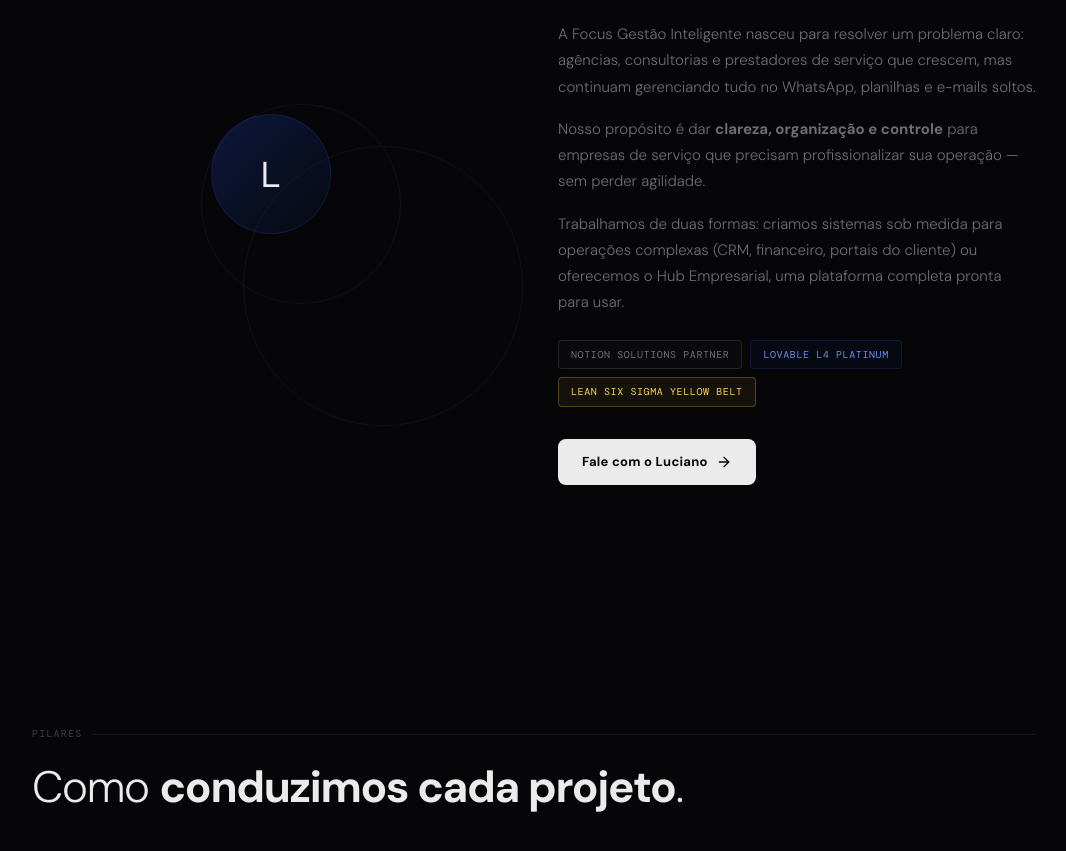
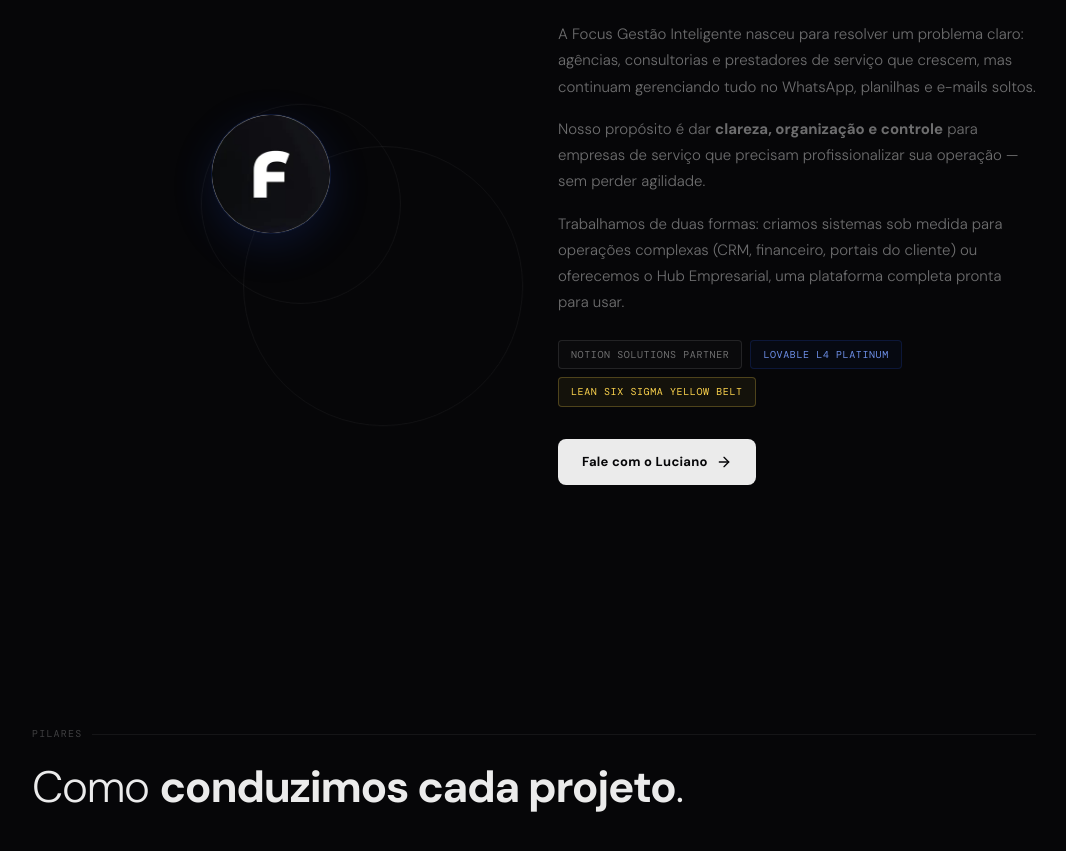
Before and after one commit to LucianoSantos95/gestaofocus-prime, a React (Vite) app: page /sobre in a window 1280 px wide. Shown: the part 830-1681 px from the top of the page, without its empty margins (106-1172 px from the left). Built offline with nearby package versions, Linux system fonts and the light colour scheme.

Commit message:
Changes
Co-authored-by: LucianoSantos95 <201101409+LucianoSantos95@users.noreply.github.com>

```diff
--- a/src/pages/AboutFocus.tsx
+++ b/src/pages/AboutFocus.tsx
@@ -1,6 +1,7 @@
 import { Link } from "react-router-dom";
 import SEOHead from "@/components/SEOHead";
 import { ArrowRight } from "lucide-react";
+import focusLogo from "@/assets/focus-logo-circle.png";
 
 const AboutFocus = () => {
   return (
@@ -40,25 +41,23 @@ const AboutFocus = () => {
           <div className="relative flex items-center justify-center" style={{ minHeight: 320 }}>
             <span className="sv-ring sv-ring-1" />
             <span className="sv-ring sv-ring-2" />
-            <div
+            <img
+              src={focusLogo}
+              alt="Focus Gestão Inteligente"
+              width={120}
+              height={120}
               style={{
                 width: 120,
                 height: 120,
                 borderRadius: "50%",
-                background: "linear-gradient(135deg, rgba(30,64,175,0.30), rgba(30,64,175,0.05))",
                 border: "1px solid rgba(30,64,175,0.25)",
-                display: "flex",
-                alignItems: "center",
-                justifyContent: "center",
-                fontFamily: "var(--font-mono)",
-                fontSize: 36,
-                color: "var(--text)",
+                boxShadow: "0 12px 40px rgba(30,64,175,0.20)",
                 position: "relative",
                 zIndex: 1,
+                objectFit: "cover",
+                background: "#0a0a0a",
               }}
-            >
-              L
-            </div>
+            />
           </div>
 
           {/* Bio */}
--- a/src/pages/Index.tsx
+++ b/src/pages/Index.tsx
@@ -289,7 +289,7 @@ const Index = () => {
           <p data-speakable="true" style={{ color: "var(--text2)", fontSize: 15, lineHeight: 1.85, maxWidth: 640, margin: "0 auto" }}>
             A Focus Gestão Inteligente é especialista em sistemas de gestão sob medida para agências de marketing,
             consultorias e prestadores de serviço no Brasil. Já entregamos mais de <strong>150 sistemas</strong> para
-            <strong> 43+ empresas</strong>, com 98% de satisfação. Atendimento 100% online em todo o Brasil, com entrega média de 30 dias.
+            <strong> 50+ empresas</strong>, com 98% de satisfação. Atendimento 100% online em todo o Brasil, com entrega média de 30 dias.
           </p>
           <div className="mt-8">
             <Link to="/sobre-focus" onClick={() => cta("sobre_saiba_mais")} className="btn-ghost">
```
